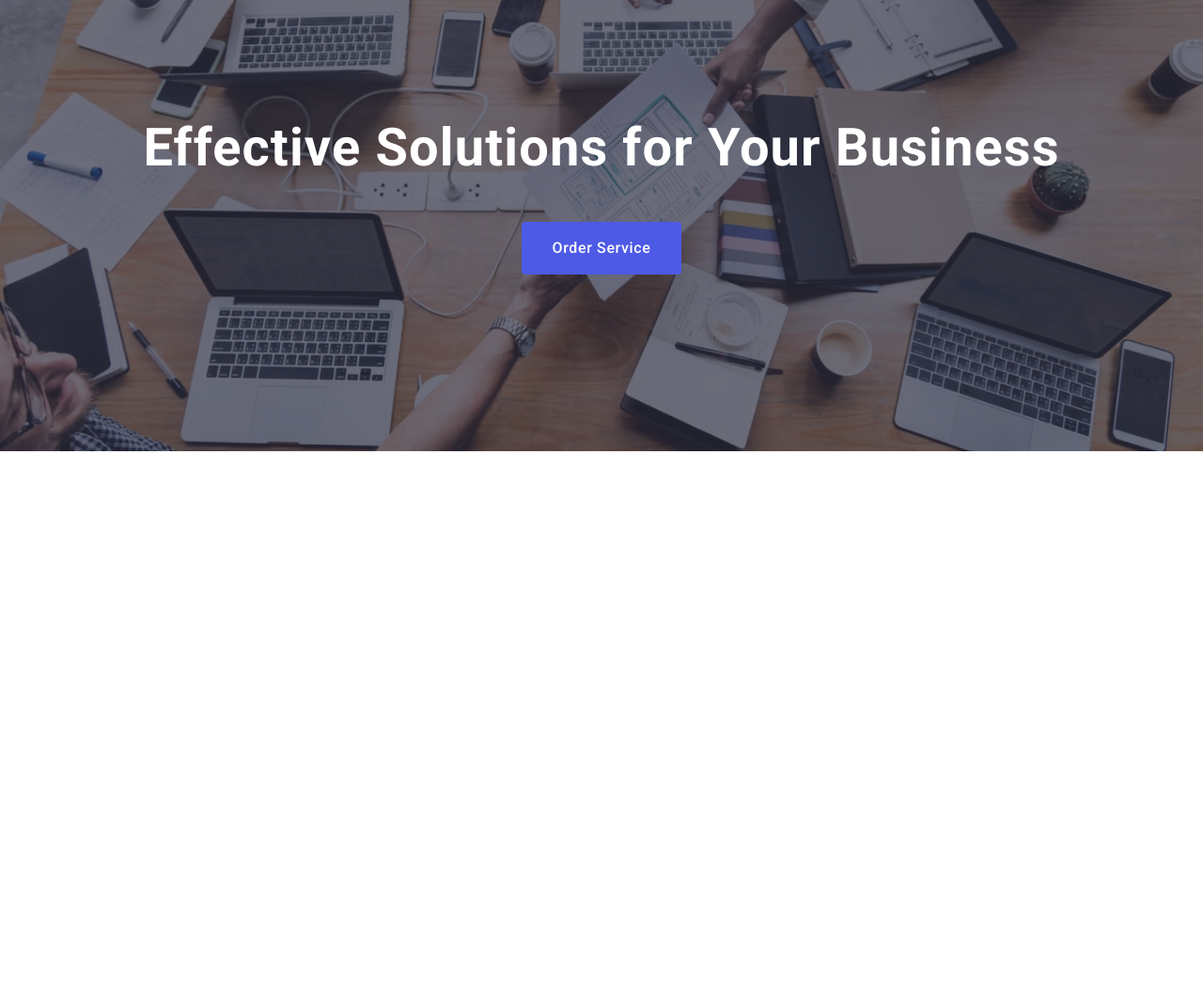
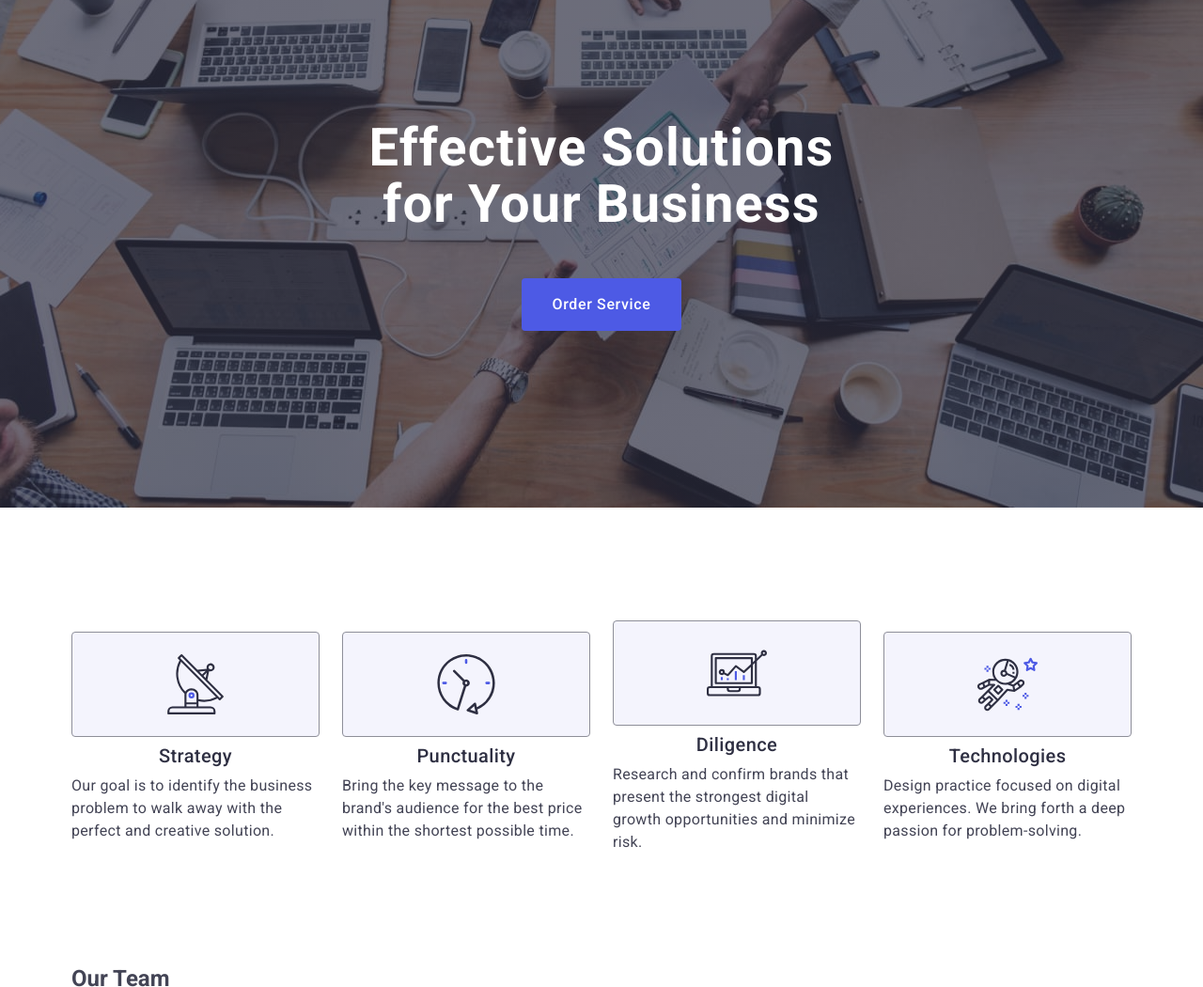
Before and after one commit to Alex-Sea-gull/goit-markup-hw-06, a plain HTML site: page index.html in a window 1280 px wide. Shown: the part 60-1110 px from the top of the page at 94% size. Before the commit the page ends 800 px from the top, so only its background shows below. Drawn offline with nearby package versions, Linux system fonts and the light colour scheme.

Commit message:
section-advantage

```diff
--- a/css/styles.css
+++ b/css/styles.css
@@ -62,8 +62,6 @@ img {
 @media screen and (min-width: 768px) {
     .container {
         max-width: 768px;
-        padding: 0 16px;
-        margin: 0 auto;
     }
 }
 
@@ -71,7 +69,6 @@ img {
     .container {
         max-width: 1158px;
         padding: 0 15px;
-        margin: 0 auto;
     }
 }
 
@@ -96,7 +93,7 @@ img {
     letter-spacing: 0.02em;
     color: #fff;
     text-align: center;
-    min-width: 216px;
+    max-width: 216px;
     margin: 0 auto;
     margin-bottom: 72px;
 }
@@ -118,35 +115,153 @@ img {
     transition: background-color 250ms cubic-bezier(0.4, 0, 0.2, 1);
 }
 
-.service-button:hover {
-    background-color: #404bbf;
-}
-
-.service-button:focus {
-    background-color: #404bbf;
-}
-
 @media screen and (min-width: 768px) {
     .service {
+        max-width: 768px;
         padding: 112px 0;
-        max-width: 768px;
     }
 
     .service-title {
         font-size: 56px;
         line-height: 1.07;
-        min-width: 496px;
+        max-width: 496px;
         margin-bottom: 36px;
     }
 }
 
 @media screen and (min-width: 1158px) {
     .service {
+        max-width: 1440px;
         padding: 188px 0;
-        max-width: 1440px;
     }
 
     .service-title {
         margin-bottom: 48px;
     }
+
+    .service-button:hover,
+    .service-button:focus {
+        background-color: #404bbf;
+    }
 }
+
+/*------------------------------*/
+/*-----------ADVANTAGE-------------*/
+/*---------------------------------*/
+
+.advantages {
+    padding: 96px 0;
+}
+
+.title-advantages {
+    font-weight: 700;
+    font-size: 36px;
+    line-height: 1.11;
+    letter-spacing: 0.02em;
+    color: #2e2f42;
+    position: absolute;
+    width: 1px;
+    height: 1px;
+    margin: -1px;
+    border: 0;
+    padding: 0;
+    white-space: nowrap;
+    clip-path: inset(100%);
+    clip: rect(0 0 0 0);
+    overflow: hidden;
+}
+
+.advantages-list {
+    display: flex;
+    flex-wrap: wrap;
+    align-items: center;
+    gap: 72px;
+}
+
+.advantage-icon {
+    display: none;
+}
+
+.subtitle-advantages {
+    font-weight: 700;
+    font-size: 36px;
+    line-height: 1.11;
+    letter-spacing: 0.02em;
+    color: #2e2f42;
+    margin-bottom: 8px;
+    text-align: center;
+}
+
+.advantages-text {
+    font-weight: 500;
+    font-size: 16px;
+    line-height: 1.5;
+    letter-spacing: 0.02em;
+    color: #434455;
+}
+
+@media screen and (min-width: 768px) {
+    .advantage {
+        max-width: 736px;
+    }
+
+    .advantages-list {
+        gap: 72px 24px;
+    }
+
+    .advantage-item {
+        width: calc((100% - 24px) / 2);
+    }
+}
+
+@media screen and (min-width: 1158px) {
+    .advantages {
+        padding: 120px 0;
+    }
+
+    .advantages-list {
+        gap: 24px;
+    }
+
+    .advantage-item {
+        width: calc((100% - 3 * 24px) / 4);
+    }
+
+    .container-advantage-icon {
+        border: 1px solid #8e8f99;
+        border-radius: 4px;
+        width: 264px;
+        height: 112px;
+        background: #f4f4fd;
+        display: flex;
+        align-items: center;
+        justify-content: center;
+        margin-bottom: 8px;
+    }
+
+    .advantage-icon {
+        display: block;
+    }
+
+    .subtitle-advantages {
+        font-weight: 500;
+        font-size: 20px;
+        line-height: 1.2;
+    }
+
+    .advantages-text {
+        font-weight: 400;
+    }
+}
+
+
+
+
+/*
+
+
+
+
+
+
+*/
--- a/index.html
+++ b/index.html
@@ -69,7 +69,7 @@
       </section>
 
       <!--Advantages-->
-      <section class="advantages hidden">
+      <section class="advantages">
         <div class="container advantages-container">
           <h2 class="title-advantages">Our advantages</h2>
           <ul class="advantages-list">
@@ -126,7 +126,7 @@
       </section>
 
       <!--Our team-->
-      <section class="team hidden">
+      <section class="team">
         <div class="container">
           <h2 class="title-team">Our Team</h2>
           <ul class="team-list">
```
Also changed, not shown: css/styles-old.css (+0 -63 lines).
